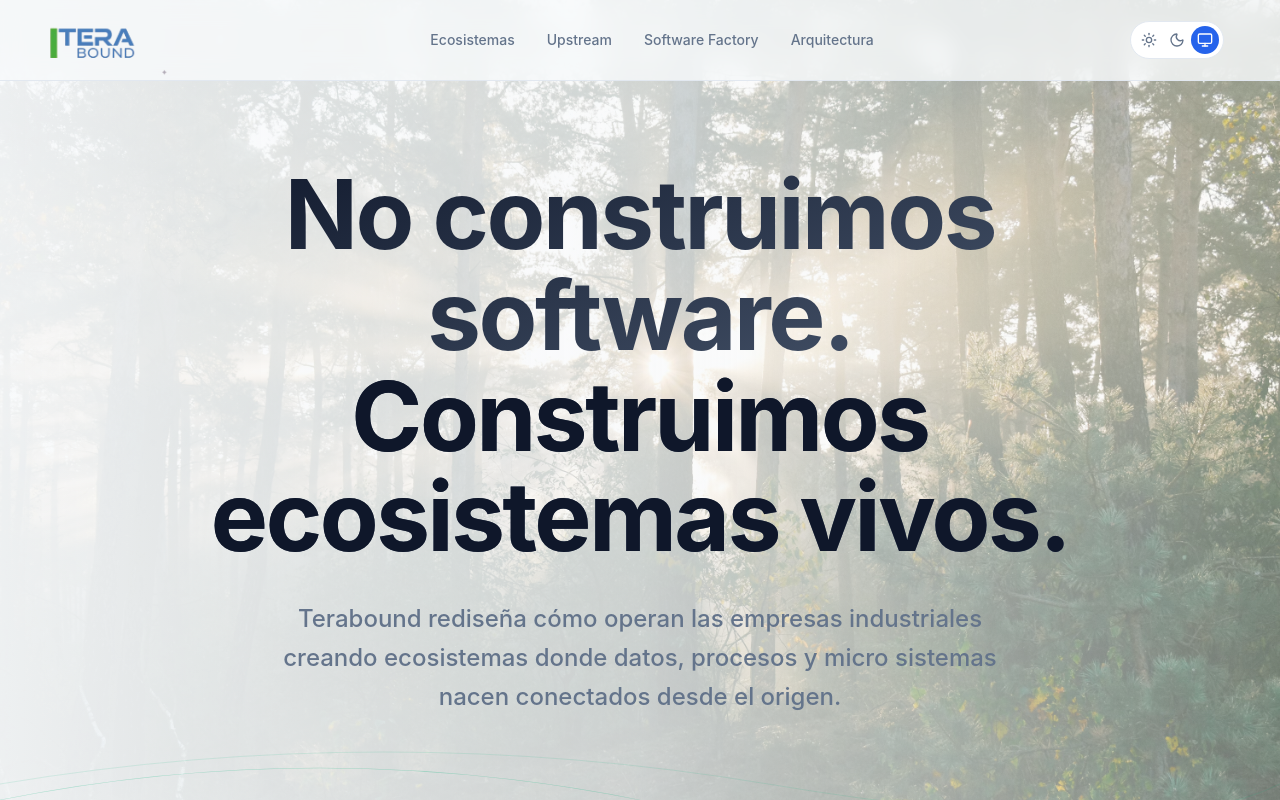
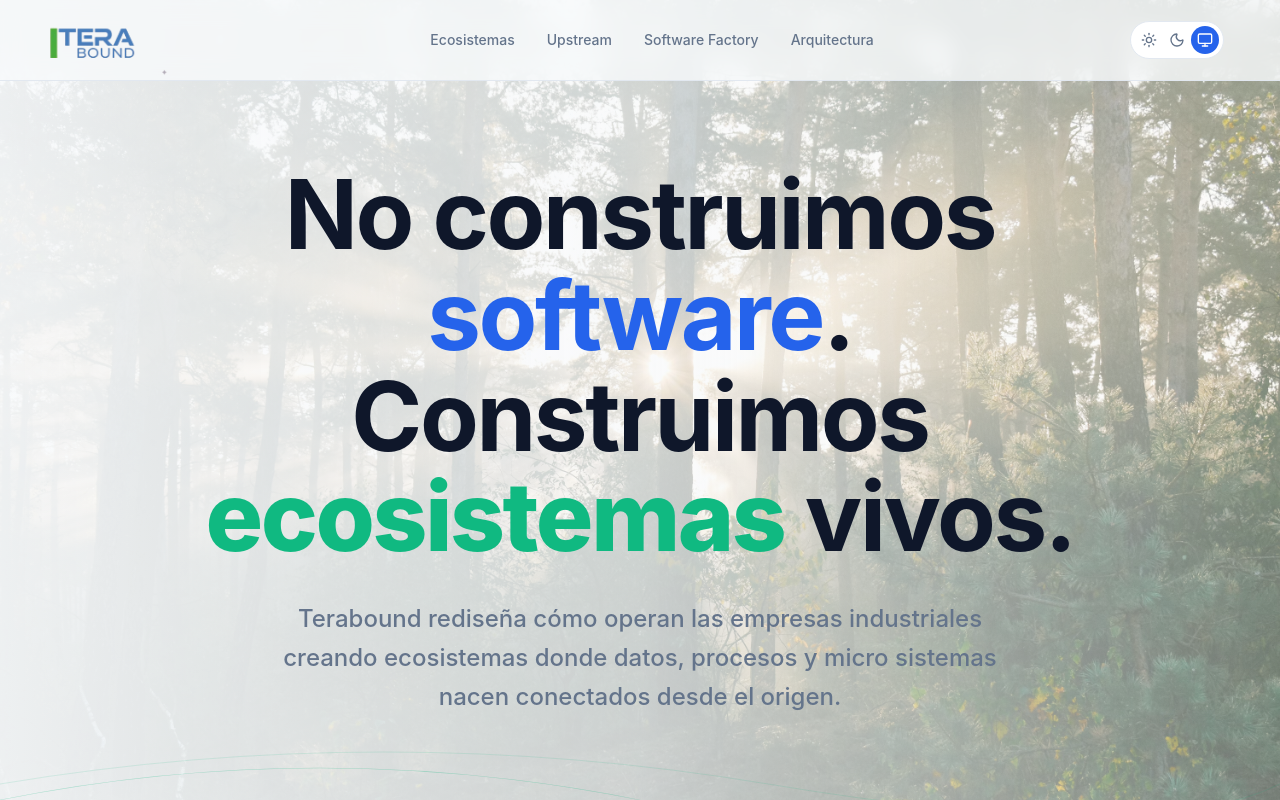
Before and after one commit to gtrabucco-terabound/Home_Page, a React (Vite) app: page / in a window 1280 px wide. Shown: the top 800 px of the page. Built offline with nearby package versions, Linux system fonts and the light colour scheme.

Commit message:
cambio de texto

```diff
--- a/src/components/Hero.tsx
+++ b/src/components/Hero.tsx
@@ -13,10 +13,15 @@ export function Hero() {
             animate={{ opacity: 1, y: 0 }}
             transition={{ duration: 0.8, ease: [0.16, 1, 0.3, 1] }}
           >
-            <h1 className="text-6xl md:text-8xl font-bold tracking-tight mb-8 leading-[1.05] text-gradient">
-              No construimos software. <br />
-              <span className="text-[var(--foreground)]">Construimos ecosistemas vivos.</span>
-            </h1>
+            <h1 className="text-6xl md:text-8xl font-bold tracking-tight mb-8 leading-[1.05]">
+  No construimos{" "}
+  <span className="text-[var(--primary)]">software</span>. <br />
+  Construimos{" "}
+  <span className="text-[var(--accent)] font-extrabold">
+    ecosistemas
+  </span>{" "}
+  vivos.
+</h1>
 
             <p className="text-xl md:text-2xl text-[var(--muted)] mb-12 max-w-3xl mx-auto leading-relaxed font-medium">
               Terabound rediseña cómo operan las empresas industriales creando ecosistemas donde datos, procesos y micro sistemas nacen conectados desde el origen.
```
